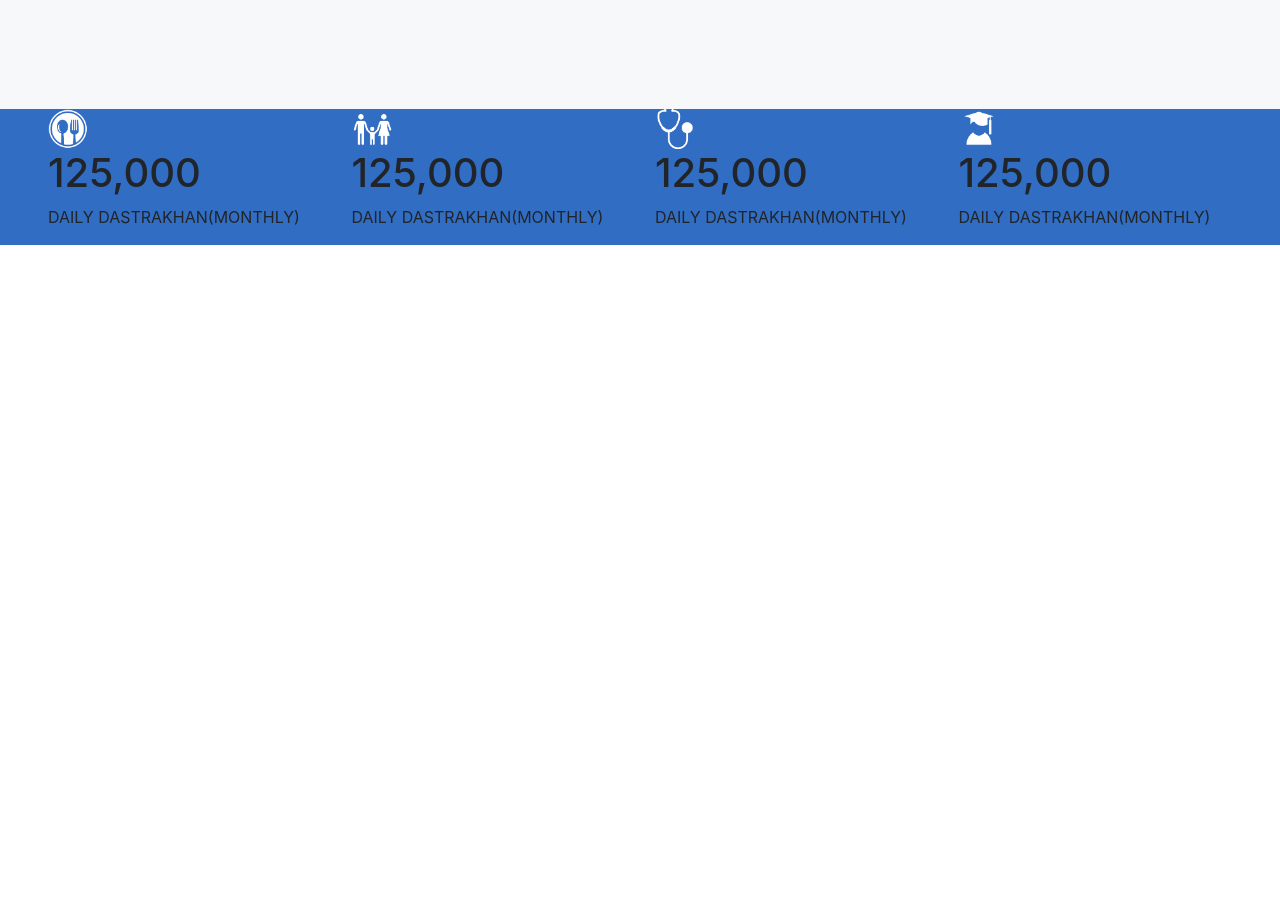
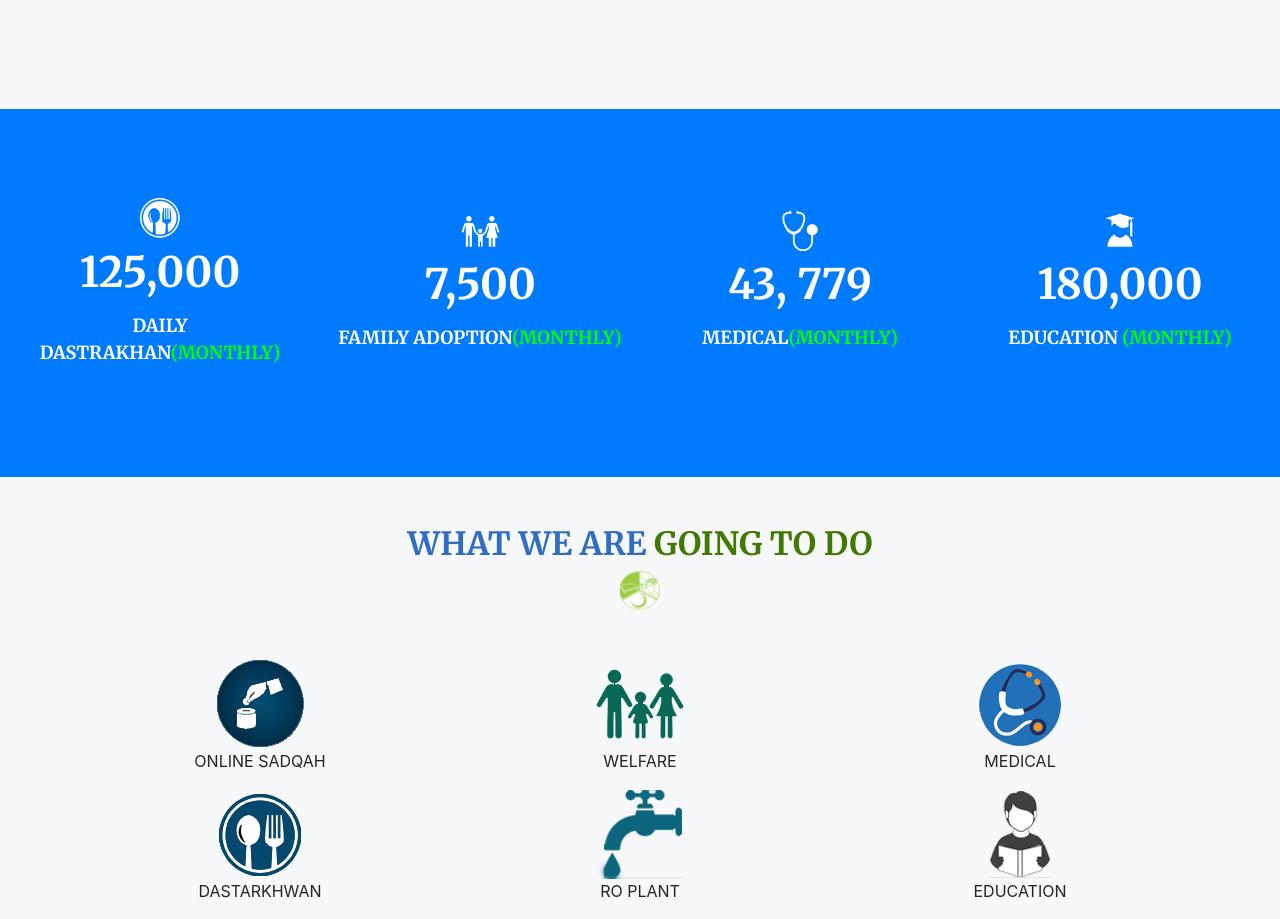
Before and after one commit to haris-aqeel/SaylaaniWelfarePage-v2, a plain HTML site: page Development/index.html in a window 1280 px wide. Shown: the part 1307-2226 px from the top of the page. Before the commit the page ends 1552 px from the top, so only its background shows below. Drawn offline with nearby package versions, Linux system fonts and the light colour scheme.

Commit message:
band completed

```diff
--- a/Development/index.html
+++ b/Development/index.html
@@ -193,30 +193,110 @@
         </div>
     </article>
 
-    <article class="container-fluid px-5 pt-80 pb-80 color-bgp">
-        <div class="row">
-            <div class="col col-lg-3 col-md-6 col-sm-12 col-12">
-                <img src="../images/food-icon1.png" height="40">
+    <article class="container-fluid text-center color bg-primary">
+        <div class="row text-white align-items-center band">
+            <div class="col col-lg-3 col-md-6 col-sm-12 col-12 mb-3">
+                <img src="../images/food-icon1.png" class="my-2" height="42">
                 <h1>125,000</h1>
                 <p>DAILY DASTRAKHAN<span>(MONTHLY)</span></p>
             </div>
-            <div class="col col-lg-3 col-md-6 col-sm-12 col-12">
-                <img src="../images/people-icon2.png" height="40">
-                <h1>125,000</h1>
-                <p>DAILY DASTRAKHAN<span>(MONTHLY)</span></p>
+            <div class="col col-lg-3 col-md-6 col-sm-12 col-12 mb-3">
+                <img src="../images/people-icon2.png" class="my-2" height="40">
+                <h1>7,500</h1>
+                <p>FAMILY ADOPTION<span>(MONTHLY)</span></p>
             </div>
-            <div class="col col-lg-3 col-md-6 col-sm-12 col-12">
-                <img src="../images/doctor-icon3.png" height="40">
-                <h1>125,000</h1>
-                <p>DAILY DASTRAKHAN<span>(MONTHLY)</span></p>
+            <div class="col col-lg-3 col-md-6 col-sm-12 col-12 mb-3">
+                <img src="../images/doctor-icon3.png" class="my-2"  height="40">
+                <h1>43, 779</h1>
+                <p>MEDICAL<span>(MONTHLY)</span></p>
             </div>
-            <div class="col col-lg-3 col-md-6 col-sm-12 col-12">
-                <img src="../images/degree-icon4.png" height="40">
-                <h1>125,000</h1>
-                <p>DAILY DASTRAKHAN<span>(MONTHLY)</span></p>
+            <div class="col col-lg-3 col-md-6 col-sm-12 col-12 mb-3">
+                <img src="../images/degree-icon4.png" class="my-2" height="40">
+                <h1>180,000</h1>
+                <p>EDUCATION <span>(MONTHLY)</span></p>
             </div>
         </div>
     </article>
+
+
+
+
+    <article class="container-fluid color-bgg">
+        <div class="container color-bgg text-center py-5">
+            <h2 class="text-uppercase text-center"><span>What We Are</span><span> going to do</span></h2>
+            <img src="../images/saylaani-logo.png" alt="Saylani Logo" width= "40" class="align-content-center">
+        </div>
+        <div class="container text-center">
+            <div class="row">
+                <div class="col col-lg-4 col-md-6 col-sm-12 col-12">
+                    <div class="feild">
+                        <div class="feild-icon">
+                            <img src="../images/sadqah-img.png">
+                        </div>
+                        <div class="field-text">
+                            <p>ONLINE SADQAH</p>
+                        </div>
+                    </div>
+                </div>
+                <div class="col col-lg-4 col-md-6 col-sm-12 col-12">
+                    <div class="feild">
+                        <div class="feild-icon">
+                            <img src="../images/welfare-img.png">
+                        </div>
+                        <div class="field-text">
+                            <p>WELFARE</p>
+                        </div>
+                    </div>
+                </div>
+                <div class="col col-lg-4 col-md-6 col-sm-12 col-12">
+                    <div class="feild">
+                        <div class="feild-icon">
+                            <img src="../images/medical-img.png">
+                        </div>
+                        <div class="field-text">
+                            <p>MEDICAL</p>
+                        </div>
+                    </div>
+                </div>
+            </div>
+            <div class="row">
+                <div class="col col-lg-4 col-md-6 col-sm-12 col-12">
+                    <div class="feild">
+                        <div class="feild-icon">
+                            <img src="../images/dastarkhwan-img.png">
+                        </div>
+                        <div class="field-text">
+                            <p>DASTARKHWAN
+                            </p>
+                        </div>
+                    </div>
+
+                </div>
+                <div class="col col-lg-4 col-md-6 col-sm-12 col-12">
+                    <div class="feild">
+                        <div class="feild-icon">
+                            <img src="../images/roplant-img.png">
+                        </div>
+                        <div class="field-text">
+                            <p>RO PLANT</p>
+                        </div>
+                    </div>
+                </div>
+                <div class="col col-lg-4 col-md-6 col-sm-12 col-12">
+                    <div class="feild">
+                        <div class="feild-icon">
+                            <img src="../images/education-img.png">
+                        </div>
+                        <div class="field-text">
+                            <p>EDUCATION</p>
+                        </div>
+                    </div>
+                </div>
+            </div>
+        </div>
+    </article>
+
+
 
     <script src="https://code.jquery.com/jquery-3.5.1.slim.min.js"
         integrity="sha384-DfXdz2htPH0lsSSs5nCTpuj/zy4C+OGpamoFVy38MVBnE+IbbVYUew+OrCXaRkfj"
--- a/Development/style.css
+++ b/Development/style.css
@@ -93,3 +93,29 @@
     font-size: 15px;
     font-family: 'Open Sans', sans-serif;
 }
+
+.band{
+    padding-top: 80px;
+    padding-bottom: 80px;
+}
+
+article .band h1{
+    font-family: 'Merriweather', serif;
+    font-weight: 500;
+    font-size: 42px;
+}
+
+article .band p{
+    font-family: 'Merriweather', serif;
+    font-weight: 600;
+    font-size: 18px;
+    margin: 15px 0px;
+}
+
+article .band p span{
+    color: #00FF00;
+}
+
+.feild{
+    display: inline-block;
+}
```
